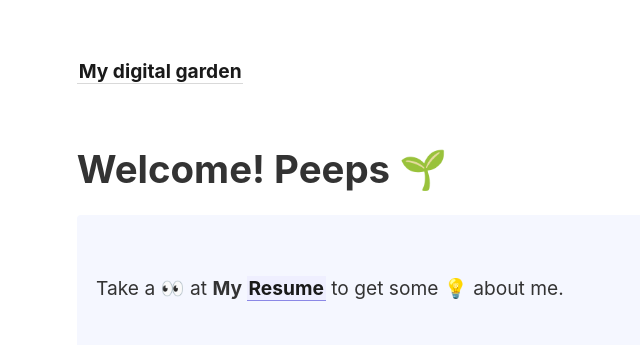
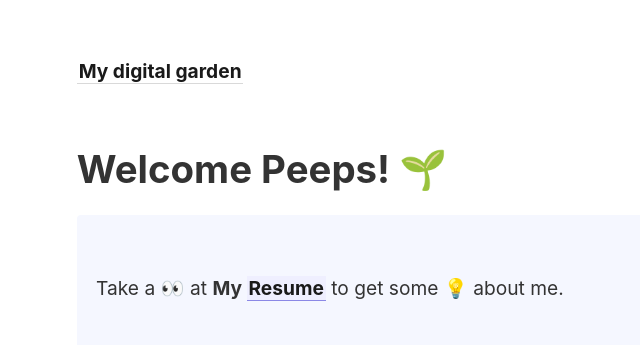
Before and after one commit to 0xPb1/test1, a Jekyll site: the page built from _pages/index.md, in a window 1280 px wide. Shown: the top 345 px of the page, without its empty margins (0-640 px from the left). Built offline with Jekyll 4.4.1, drawn with Linux system fonts in a browser that asks for light colours.

Commit message:
add ! in the end

```diff
--- a/_pages/index.md
+++ b/_pages/index.md
@@ -5,7 +5,7 @@ id: home
 permalink: /
 ---
 
-# Welcome! Peeps 🌱
+# Welcome Peeps! 🌱
 
 <p style="padding: 3em 1em; background: #f5f7ff; border-radius: 4px;">
   Take a 👀 at <span style="font-weight: bold">My [[Resume]]</span> to get some 💡 about me.
```
